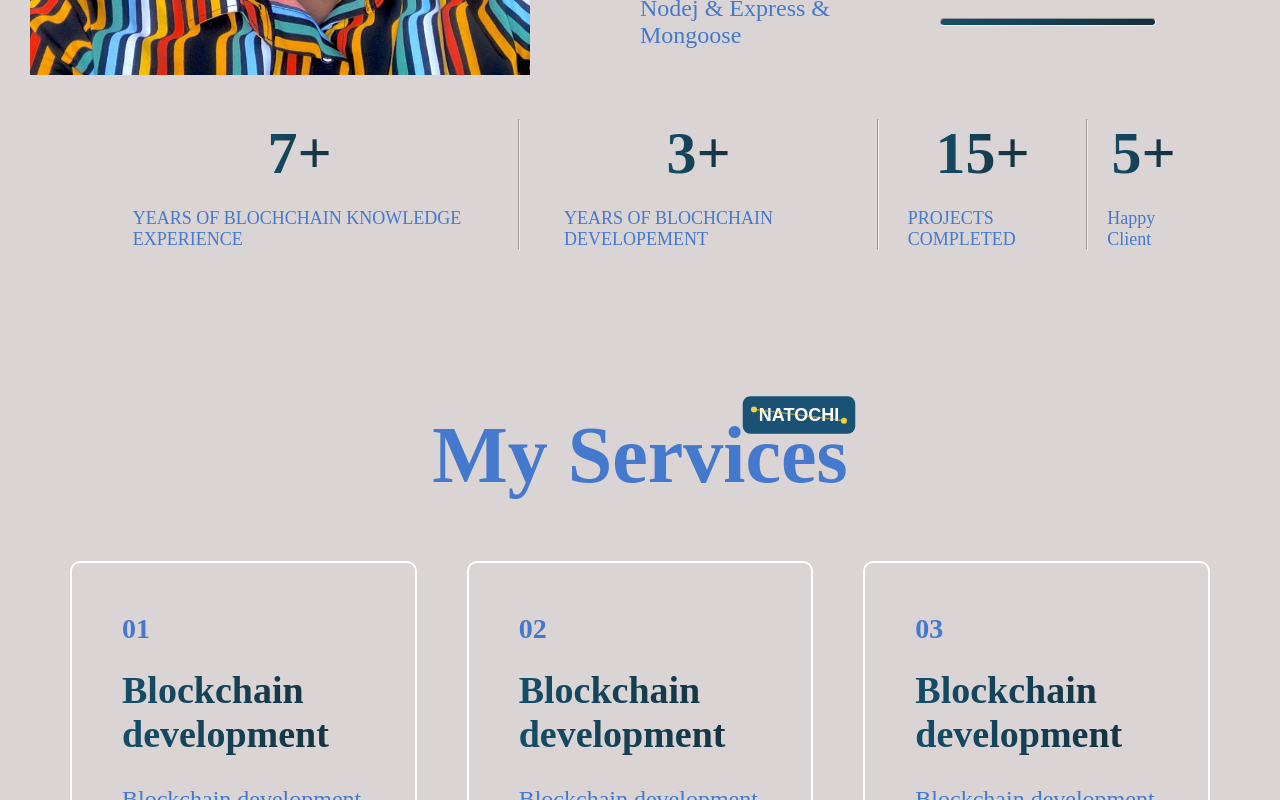
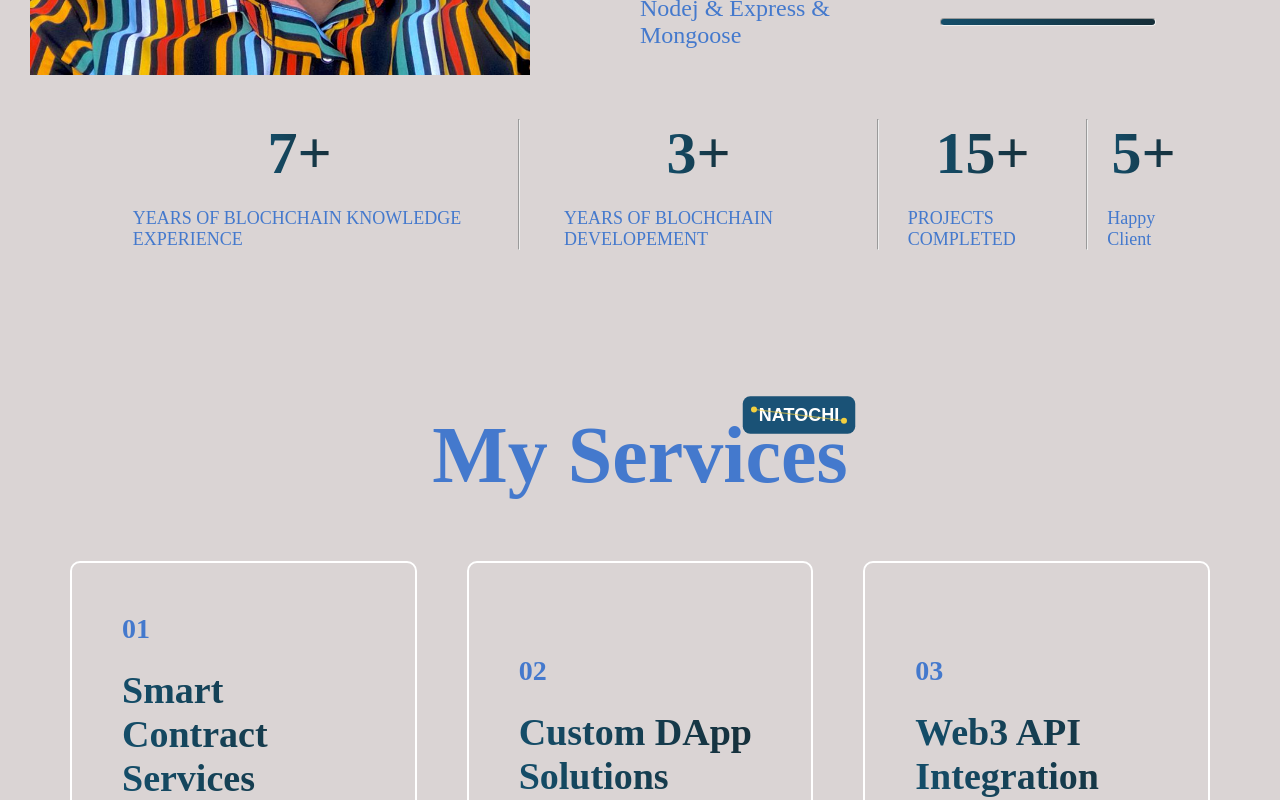
Before and after one commit to DaniTechdev/MyPortfolio-Natochi-, a Next.js app: page / in a window 1280 px wide. Shown: the part 2000-2800 px from the top of the page. Built offline with nearby package versions, Linux system fonts and the light colour scheme.

Commit message:
updated my services to reflex what I offer

```diff
--- a/Asset/Service_data.js
+++ b/Asset/Service_data.js
@@ -1,38 +1,87 @@
 export const Services_Data = [
   {
     S_no: "01",
-    s_name: "Blockchain  development",
+    s_name: "Smart Contract Services",
     s_description:
-      "Blockchain development is the process of building web solutions by the use of blockchain infrastructure ",
+      "Secure development, auditing, and expert consulting for blockchain contracts",
   },
   {
     S_no: "02",
-    s_name: "Blockchain  development",
+    s_name: "Custom DApp Solutions",
     s_description:
-      "Blockchain development is the process of building web solutions by the use of blockchain infrastructure ",
+      "Tailored decentralized applications with intuitive user interfaces",
   },
   {
     S_no: "03",
-    s_name: "Blockchain  development",
-    s_description:
-      "Blockchain development is the process of building web solutions by the use of blockchain infrastructure ",
+    s_name: "Web3 API Integration",
+    s_description: "Seamless blockchain connectivity for your applications",
   },
   {
     S_no: "04",
-    s_name: "Blockchain  development",
+    s_name: "AI + Blockchain Solutions",
     s_description:
-      "Blockchain development is the process of building web solutions by the use of blockchain infrastructure ",
+      "Intelligent contract automation and AI-enhanced Web3 applications",
   },
   {
     S_no: "05",
-    s_name: "Blockchain  development",
+    s_name: "Blockchain Security",
     s_description:
-      "Blockchain development is the process of building web solutions by the use of blockchain infrastructure ",
+      "Comprehensive audits and penetration testing for your Web3 projects",
   },
   {
     S_no: "06",
-    s_name: "Blockchain  development",
+    s_name: "Web2 to Web3 Migration",
     s_description:
-      "Blockchain development is the process of building web solutions by the use of blockchain infrastructure ",
+      "Modernize traditional applications with blockchain technology",
+  },
+  {
+    S_no: "07",
+    s_name: "Tokenomics & DAOs",
+    s_description:
+      "Design and implementation of token systems and governance models",
+  },
+  {
+    S_no: "08",
+    s_name: "Blockchain Automation",
+    s_description: "Smart contract optimization and self-executing solutions",
   },
 ];
+
+// export const Services_Data = [
+//   {
+//     S_no: "01",
+//     s_name: "Blockchain  development",
+//     s_description:
+//       "Blockchain development is the process of building web solutions by the use of blockchain infrastructure ",
+//   },
+//   {
+//     S_no: "02",
+//     s_name: "Blockchain  development",
+//     s_description:
+//       "Blockchain development is the process of building web solutions by the use of blockchain infrastructure ",
+//   },
+//   {
+//     S_no: "03",
+//     s_name: "Blockchain  development",
+//     s_description:
+//       "Blockchain development is the process of building web solutions by the use of blockchain infrastructure ",
+//   },
+//   {
+//     S_no: "04",
+//     s_name: "Blockchain  development",
+//     s_description:
+//       "Blockchain development is the process of building web solutions by the use of blockchain infrastructure ",
+//   },
+//   {
+//     S_no: "05",
+//     s_name: "Blockchain  development",
+//     s_description:
+//       "Blockchain development is the process of building web solutions by the use of blockchain infrastructure ",
+//   },
+//   {
+//     S_no: "06",
+//     s_name: "Blockchain  development",
+//     s_description:
+//       "Blockchain development is the process of building web solutions by the use of blockchain infrastructure ",
+//   },
+// ];
--- a/Components/MyWork/MyWork.jsx
+++ b/Components/MyWork/MyWork.jsx
@@ -8,7 +8,7 @@ import { mywork_data } from "../../Asset/mywork_data";
 import { FaArrowRight } from "react-icons/fa";
 
 const MyWork = () => {
-  const [visibleProduct, setvisibleProduct] = useState(3);
+  const [visibleProduct, setvisibleProduct] = useState(5);
 
   const handleClick = () => {
     setvisibleProduct((prev) => prev + 3);
--- a/Components/Services/Services.jsx
+++ b/Components/Services/Services.jsx
@@ -30,10 +30,10 @@ const Services = () => {
               <h3>{service.S_no}</h3>
               <h2>{service.s_name}</h2>
               <p>{service.s_description}</p>
-              <div className={Style.services_readmore}>
+              {/* <div className={Style.services_readmore}>
                 <p>Read More</p>
                 <FaArrowRight className={Style.services_icon} />
-              </div>
+              </div> */}
             </div>
           );
         })}
```
